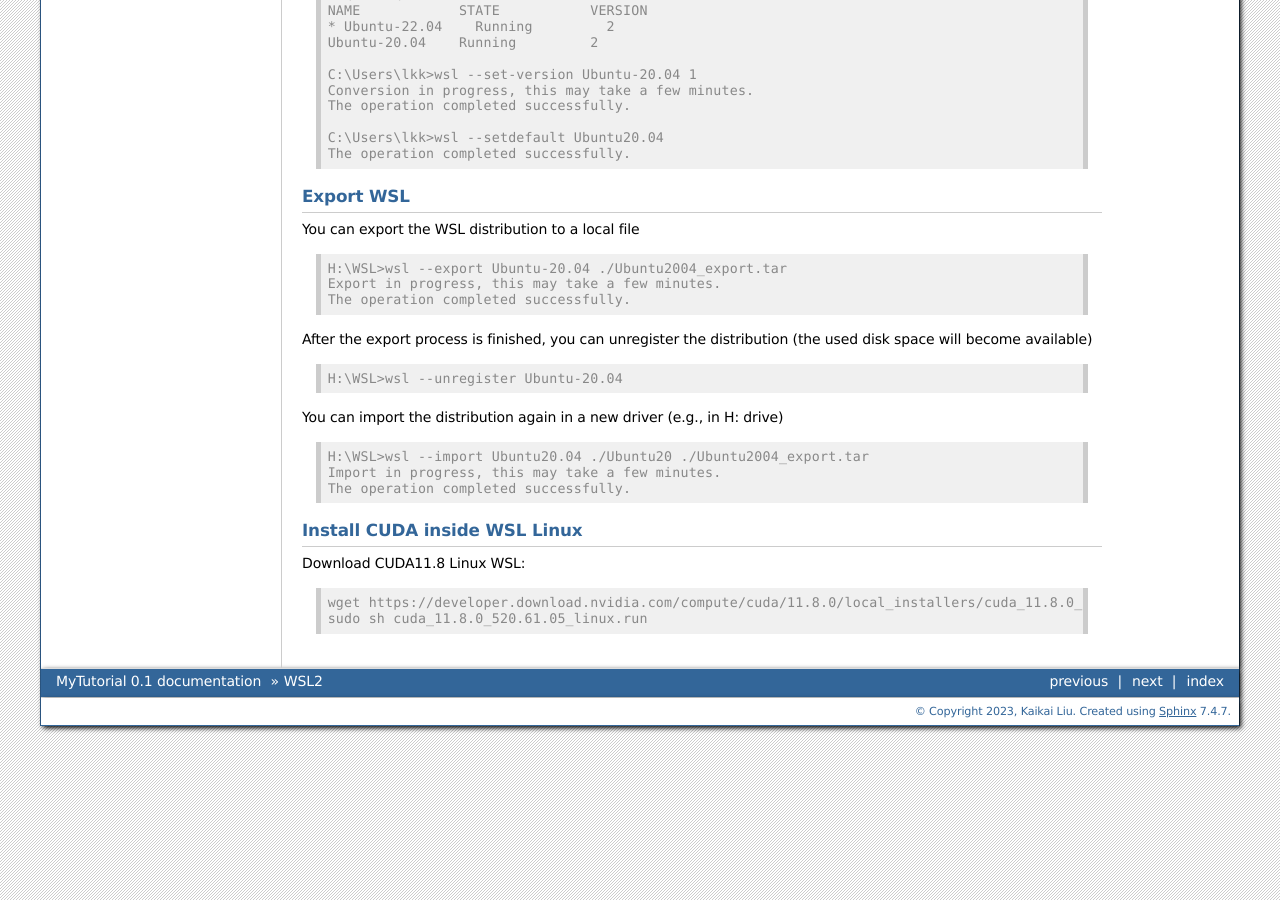
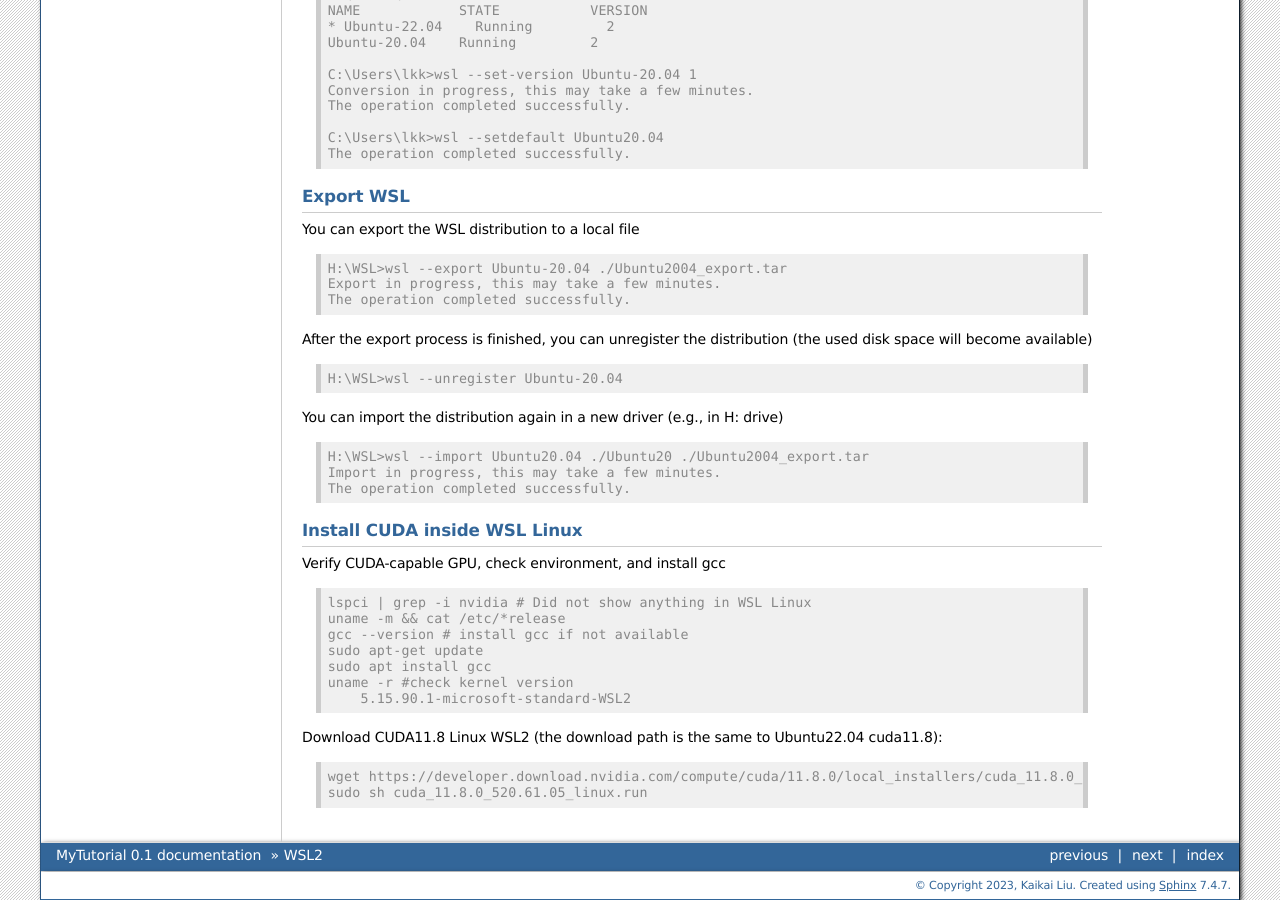
Before and after one commit to lkk688/mytutorial, a Sphinx documentation site: the page built from docs/source/WSL2.rst, in a window 1280 px wide and 900 px high, scrolled down 1126 px. Built offline with Sphinx 7.4.7, drawn with Linux system fonts in a browser that asks for light colours.

```diff
--- a/docs/source/CondaEnv.rst
+++ b/docs/source/CondaEnv.rst
@@ -60,6 +60,8 @@ Option2: You can also go to nvidia cuda toolkit website, select the version (Ubu
 
 .. code-block:: console
 
+   sudo apt install gcc
+   sudo apt-get install linux-headers-$(uname -r) #The kernel headers and development packages for the currently running kernel
    wget https://developer.download.nvidia.com/compute/cuda/11.8.0/local_installers/cuda_11.8.0_520.61.05_linux.run
    sudo sh cuda_11.8.0_520.61.05_linux.run
 
--- a/docs/source/HPC2.rst
+++ b/docs/source/HPC2.rst
@@ -121,7 +121,7 @@ Install pypcd
    (mycondapy39) [010796032@coe-hpc2 pypcd]$ python setup.py install
 
 Share Conda Environment
-------------
+-------------------------
 
 You can share your environment with someone else and allow them to quickly reproduce your environment via a copy of your environment.yml file. To export environment file, ref: https://conda.io/projects/conda/en/latest/user-guide/tasks/manage-environments.html:
 
--- a/docs/source/WSL2.rst
+++ b/docs/source/WSL2.rst
@@ -84,7 +84,19 @@ You can import the distribution again in a new driver (e.g., in H: drive)
 
 Install CUDA inside WSL Linux
 ~~~~~~~~~~~~~~~~~~~~~~~~~~~~~~
-Download CUDA11.8 Linux WSL:
+Verify CUDA-capable GPU, check environment, and install gcc
+
+.. code-block:: console
+
+    lspci | grep -i nvidia # Did not show anything in WSL Linux
+    uname -m && cat /etc/*release
+    gcc --version # install gcc if not available
+    sudo apt-get update
+    sudo apt install gcc
+    uname -r #check kernel version
+        5.15.90.1-microsoft-standard-WSL2
+
+Download CUDA11.8 Linux WSL2 (the download path is the same to Ubuntu22.04 cuda11.8):
 
 .. code-block:: console
 
```
Also changed, not shown: docs/source/jetson.rst (added, +84 -0 lines), docs/source/nuscenes.rst (+62 -3 lines).
